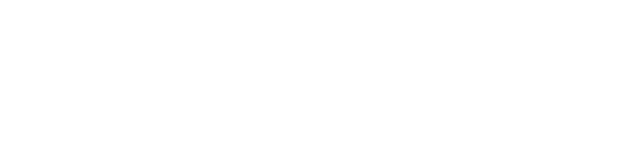
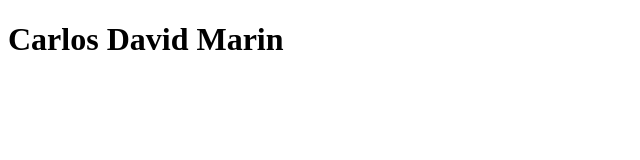
Before and after one commit to jjosegallegocesde/ramasmanana, a plain HTML site: page index.html in a window 1280 px wide. Shown: the whole page, without its empty margins (0-640 px from the left). Drawn offline with Linux system fonts and the light colour scheme.

Commit message:
se cre el nombre

```diff
--- a/index.html
+++ b/index.html
@@ -7,6 +7,6 @@
     <title>Document</title>
 </head>
 <body>
-
+    <h1>Carlos David Marin</h1>
 </body>
 </html>
```
